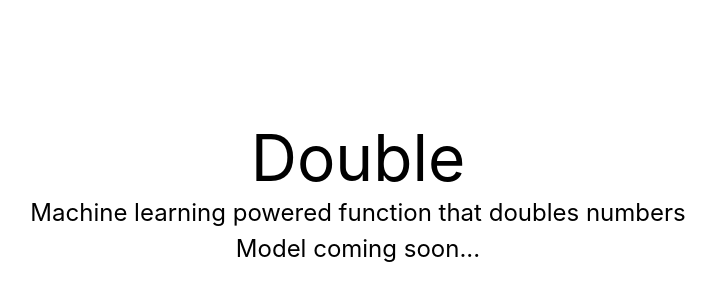
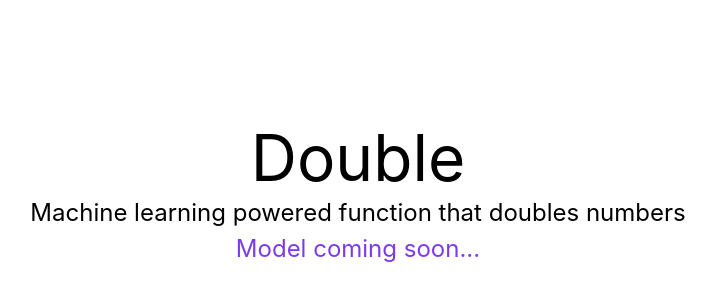
Before and after one commit to chrisgrounds/ml-examples, a Next.js app: page /double in a window 1280 px wide. Shown: the part 206-506 px from the top of the page, without its empty margins (282-998 px from the left). Built offline with nearby package versions, Linux system fonts and the light colour scheme.

Commit message:
add color to model coming soon msg

```diff
--- a/pages/double.js
+++ b/pages/double.js
@@ -8,7 +8,7 @@ export default function Double() {
 
       <p className={styles.description}>Machine learning powered function that doubles numbers</p>
 
-      <p className={styles.description}>Model coming soon...</p>
+      <p className={`${styles.description} text-purple-600`}>Model coming soon...</p>
     </Page>
   )
 }
--- a/pages/increment.js
+++ b/pages/increment.js
@@ -8,7 +8,7 @@ export default function Increment() {
 
       <p className={styles.description}>State of the art machine learning counting service</p>
 
-      <p className={styles.description}>Model coming soon...</p>
+      <p className={`${styles.description} text-purple-600`}>Model coming soon...</p>
     </Page>
   )
 }
```
